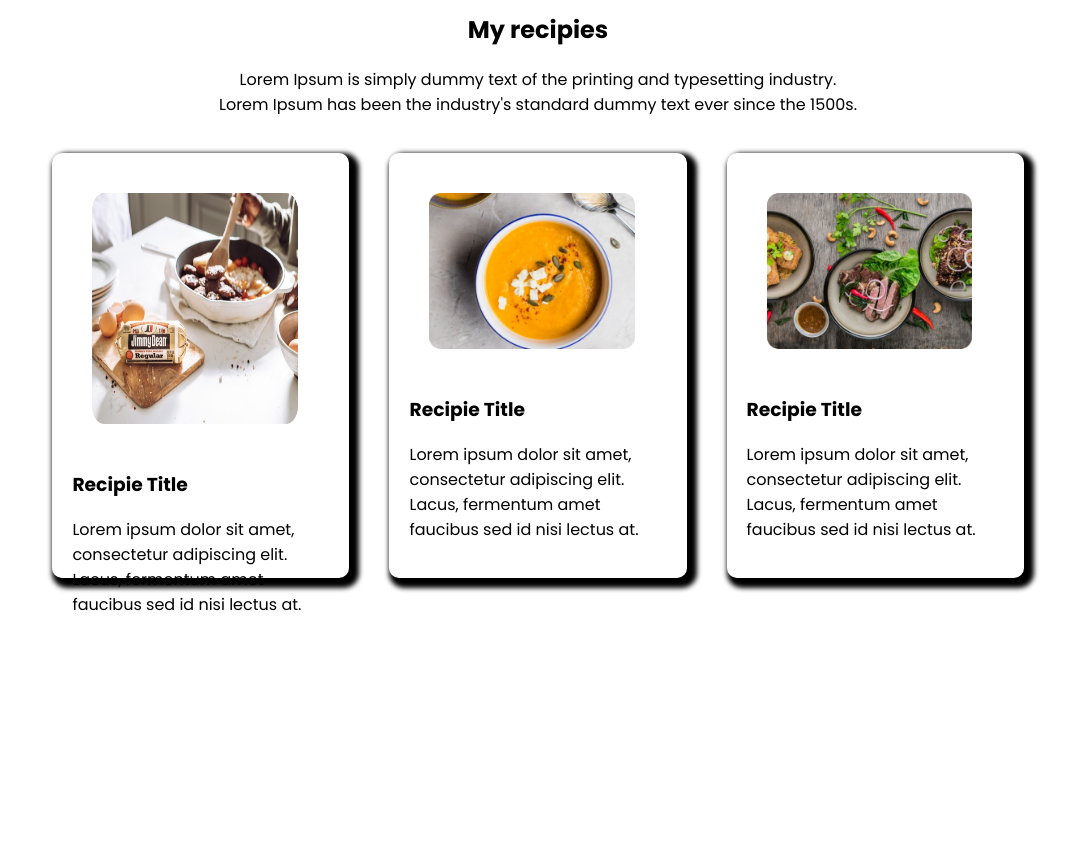
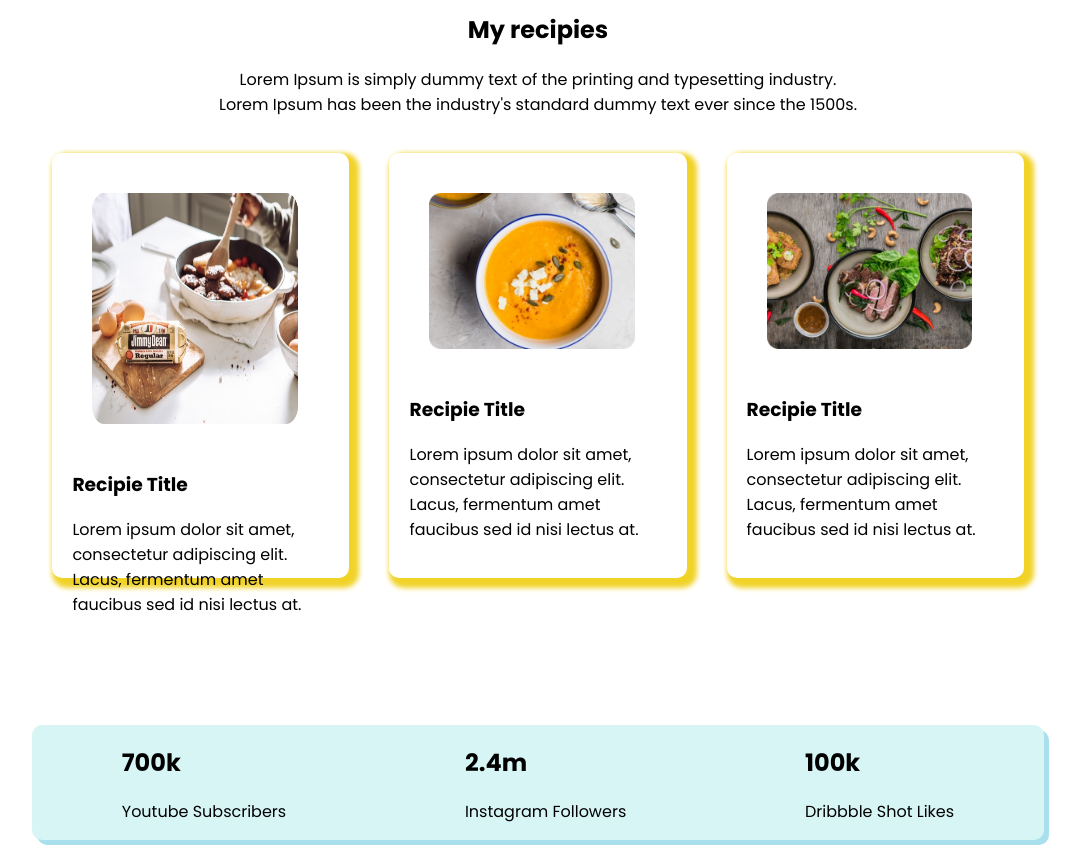
Before and after one commit to Annu-Hossain/assignment-1, a plain HTML site: page index.html in a window 1280 px wide. Shown: the part 1180-2028 px from the top of the page, without its empty margins (102-1182 px from the left). Before the commit the page ends 1797 px from the top, so only its background shows below. Drawn offline with Linux system fonts and the light colour scheme.

Commit message:
add social part

```diff
--- a/index.html
+++ b/index.html
@@ -66,9 +66,7 @@
                 1500s.</p>
         </div>
 
-        <div class="flexible-container ">
-        </div>
-        <div class="food-iteams">
+        <div class="flexible-container food-iteams ">
             <div class="iteam">
                 <img class="iteam-pic" src="images/food/Project Cover.jpg" alt="">
                 <h3>Recipie Title</h3>
@@ -102,6 +100,26 @@
         </div>
     </section>
 
+
+    <section class="network ">
+        <div class=" social flexible-container  ">
+            <div class="social-div">
+                <h2>700k</h2>
+                <p>
+                    Youtube Subscribers</p>
+            </div>
+            <div class="social-div">
+                <h2>2.4m</h2>
+                <p> Instagram Followers</p>
+            </div>
+            <div class="social-div">
+                <h2> 100k</h2>
+                <p>Dribbble Shot Likes</p>
+
+            </div>
+        </div>
+
+    </section>
 </body>
 
 </html>
--- a/style.css
+++ b/style.css
@@ -54,17 +54,11 @@ h1 {
 
 }
 
-.food-iteams {
-    display: flex;
-
-
-
-}
 
 .iteam {
 
     margin: 20px;
-    box-shadow: 5px 5px 5px 5px;
+    box-shadow: 5px 5px 5px 5px rgb(241, 211, 40);
 
     border-radius: 10px;
 
@@ -75,9 +69,11 @@ h1 {
 
 }
 
+
 .food-iteams {
     margin-right: 10%;
     margin-left: 10%;
+    padding-bottom: 10%;
 }
 
 .food-iteams img {
@@ -93,5 +89,22 @@ h1 {
     text-align: center;
 
 
+}
 
+
+
+.social-div {
+    padding-left: 20px;
+    padding-right: 20px;
+
+
+    margin: auto;
 }
+
+.social {
+    background-color: rgb(215, 245, 245);
+    margin-left: 10%;
+    margin-right: 10%;
+    border-radius: 10px;
+    box-shadow: 5px 5px rgb(170, 224, 238);
+}
```
